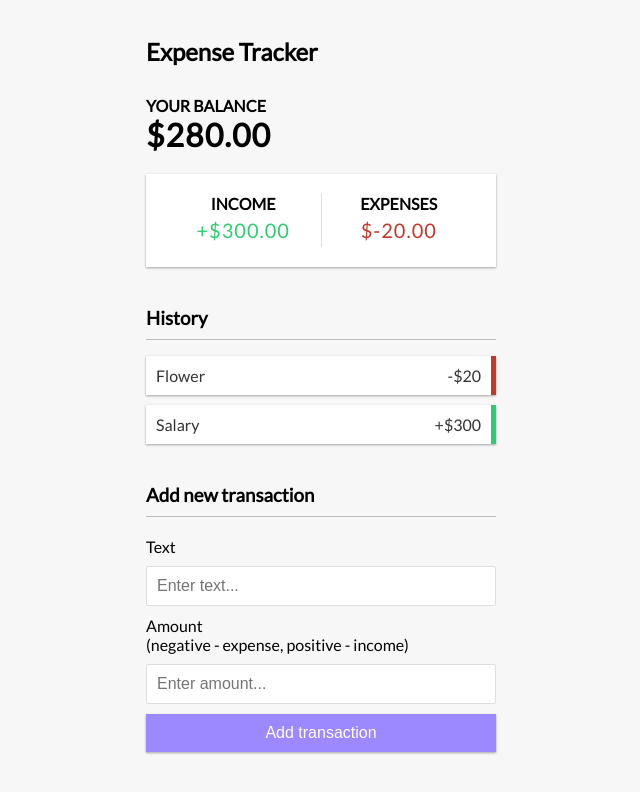
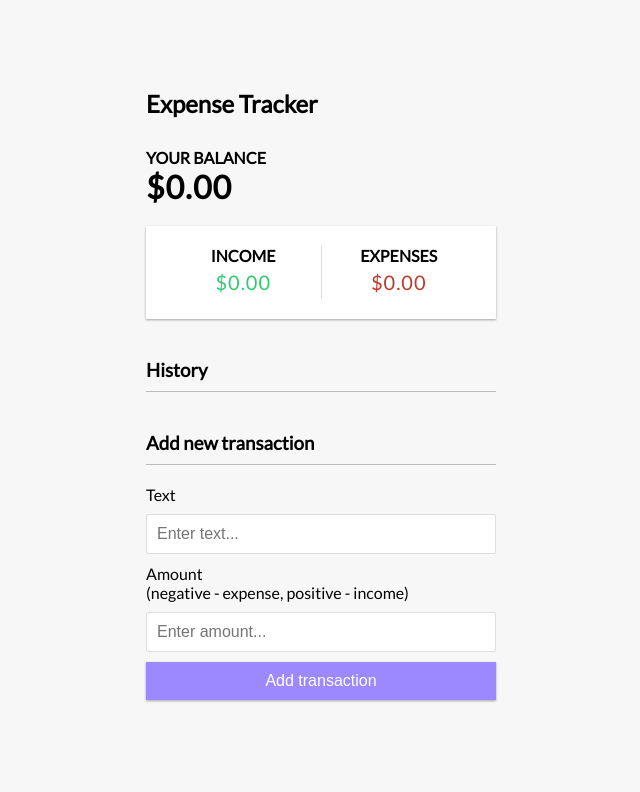
Before and after one commit to DiegoWeinmann/expense-tracker, a React (Create React App) app: page / in a window 1280 px wide. Shown: the top 792 px of the page, without its empty margins (319-959 px from the left). Built offline with nearby package versions, Linux system fonts and the light colour scheme.

Commit message:
feat: add transaction

```diff
--- a/package.json
+++ b/package.json
@@ -10,6 +10,7 @@
     "@types/node": "^12.12.36",
     "@types/react": "^16.9.34",
     "@types/react-dom": "^16.9.6",
+    "nanoid": "^3.1.3",
     "react": "^16.13.1",
     "react-dom": "^16.13.1",
     "react-scripts": "3.4.1",
@@ -22,7 +23,10 @@
     "eject": "react-scripts eject"
   },
   "eslintConfig": {
-    "extends": "react-app"
+    "extends": "react-app",
+    "rules": {
+      "no-console": 2
+    }
   },
   "browserslist": {
     "production": [
--- a/src/components/AddTransaction/AddTransaction.tsx
+++ b/src/components/AddTransaction/AddTransaction.tsx
@@ -1,13 +1,29 @@
-import React, { useState } from 'react';
+import React, { useState, useContext } from 'react';
+import { nanoid } from 'nanoid';
+
+import { GlobalContextDispatch } from '../../context/GlobalState';
 
 export const AddTransaction: React.FC = () => {
+  const { dispatch } = useContext(GlobalContextDispatch);
   const [text, setText] = useState<string>('');
   const [amount, setAmount] = useState<string>('');
+
+  const handleSubmit = (e: React.FormEvent<HTMLFormElement>): void => {
+    e.preventDefault();
+    dispatch({
+      type: 'ADD_TRANSACTION',
+      transaction: {
+        id: nanoid(),
+        text,
+        amount: Number(amount),
+      },
+    });
+  };
 
   return (
     <>
       <h3>Add new transaction</h3>
-      <form>
+      <form onSubmit={handleSubmit}>
         <div className="form-control">
           <label htmlFor="text">Text</label>
           <input
--- a/src/components/Balance/Balance.tsx
+++ b/src/components/Balance/Balance.tsx
@@ -6,7 +6,6 @@ export const Balance: React.FC = () => {
   const total = transactions
     .reduce((acc, transaction) => acc + transaction.amount, 0)
     .toFixed(2);
-  console.log(total);
 
   return (
     <>
--- a/src/components/IncomeExpenses/IncomeExpenses.tsx
+++ b/src/components/IncomeExpenses/IncomeExpenses.tsx
@@ -20,11 +20,13 @@ export const IncomeExpenses = () => {
     <div className="inc-exp-container">
       <div>
         <h4>Income</h4>
-        <p className="money plus">+${incomeExpenses.incomes.toFixed(2)}</p>
+        <p className="money plus">${incomeExpenses.incomes.toFixed(2)}</p>
       </div>
       <div>
         <h4>Expenses</h4>
-        <p className="money minus">${incomeExpenses.expenses.toFixed(2)}</p>
+        <p className="money minus">
+          ${Math.abs(incomeExpenses.expenses).toFixed(2)}
+        </p>
       </div>
     </div>
   );
--- a/src/components/TransactionList/TransactionList.tsx
+++ b/src/components/TransactionList/TransactionList.tsx
@@ -10,7 +10,7 @@ export const TransactionList = () => {
       <h3>History</h3>
       <ul className="list">
         {transactions.map((transaction) => (
-          <Transaction {...transaction} />
+          <Transaction key={transaction.id} {...transaction} />
         ))}
       </ul>
     </>
--- a/src/context/GlobalState.tsx
+++ b/src/context/GlobalState.tsx
@@ -4,18 +4,7 @@ import { GlobalState, GlobalStateReducer, GlobalStateDispatch } from '../types';
 import { AppReducer } from '../reducers/AppReducer';
 
 const initialState: GlobalState = {
-  transactions: [
-    {
-      id: 1,
-      text: 'Flower',
-      amount: -20,
-    },
-    {
-      id: 2,
-      text: 'Salary',
-      amount: 300,
-    },
-  ],
+  transactions: [],
 };
 
 export const GlobalContext = createContext<GlobalState>(initialState);
--- a/src/reducers/AppReducer.ts
+++ b/src/reducers/AppReducer.ts
@@ -12,6 +12,11 @@ export const AppReducer: GlobalStateReducer = (
           (transaction) => transaction.id !== action.id
         ),
       };
+    case 'ADD_TRANSACTION':
+      return {
+        ...state,
+        transactions: [...state.transactions, action.transaction],
+      };
     default:
       return state;
   }
```
Also changed, not shown: src/types.ts (+8 -3 lines), 1 other file (tests, documents, lock files or other folders).
